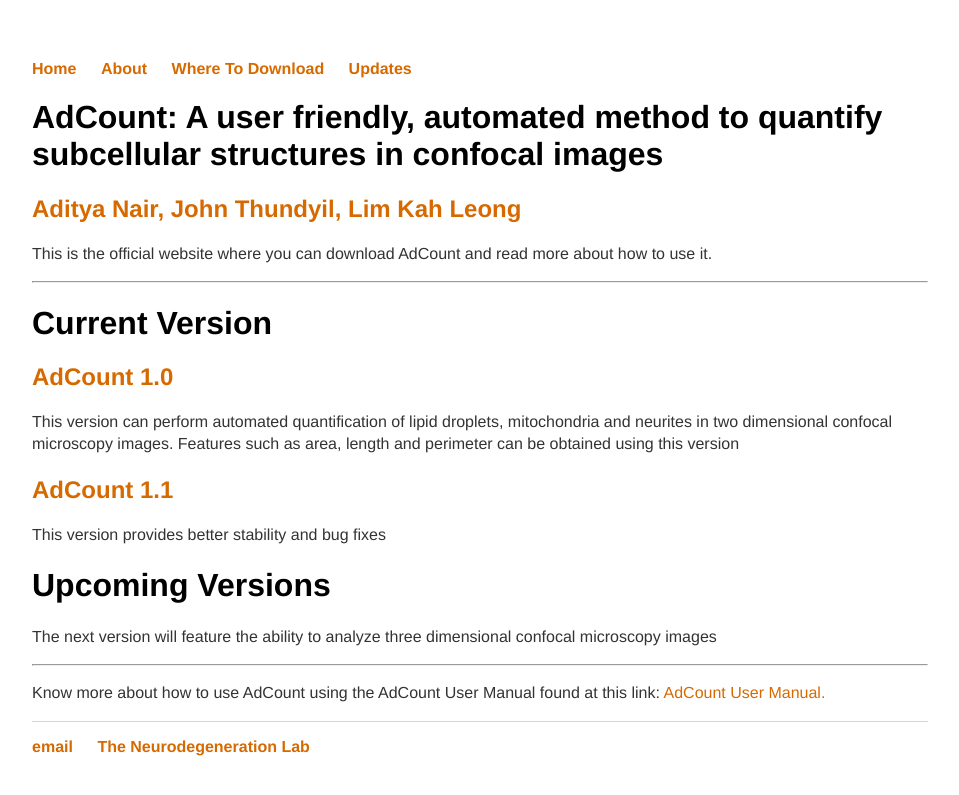
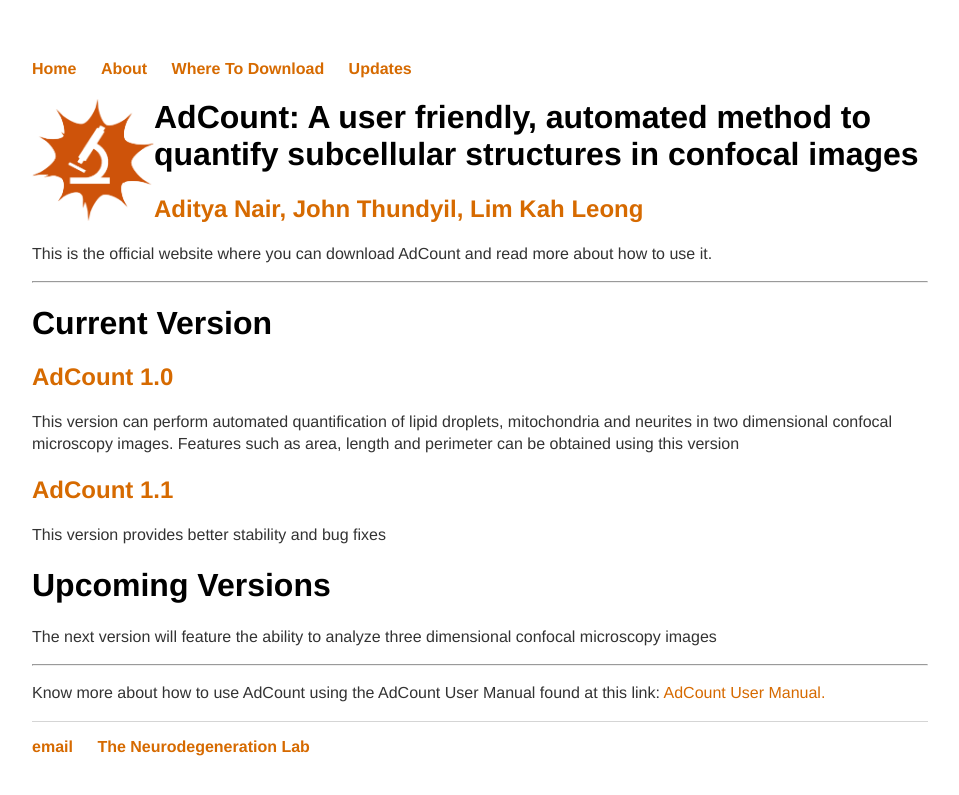
Before and after one commit to adcount/adcount.github.io, a Jekyll site: the page built from updates/index.html, in a window 1280 px wide. Shown: the top 795 px of the page, without its empty margins (160-1119 px from the left). Built offline with Jekyll 4.4.1, drawn with Linux system fonts in a browser that asks for light colours.

Commit message:
Update index.html

```diff
--- a/updates/index.html
+++ b/updates/index.html
@@ -3,7 +3,7 @@ layout: default
 title: AdCount
 ---
 <div class="blurb">
-	<h1>AdCount: A user friendly, automated method to quantify subcellular structures in confocal images</h1>
+	<h1> <img src="images/LipoCount.png" alt="AdCount Logo" style="width:122px;height:122px;" align="left"> AdCount: A user friendly, automated method to quantify subcellular structures in confocal images</h1>
 	<h2>Aditya Nair, John Thundyil, Lim Kah Leong</h2>
 	<p>This is the official website where you can download AdCount and read more about how to use it.</p> <hr>
 
```
